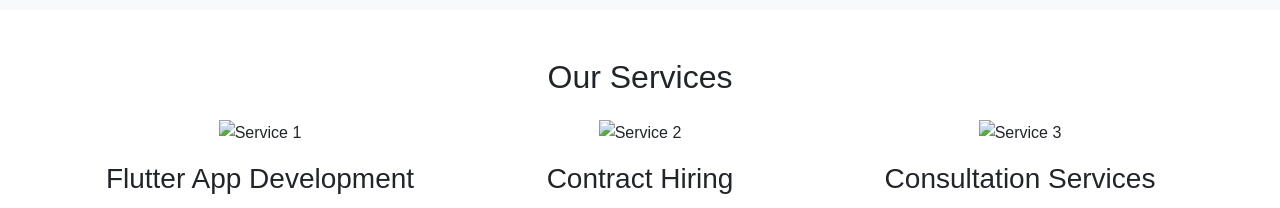
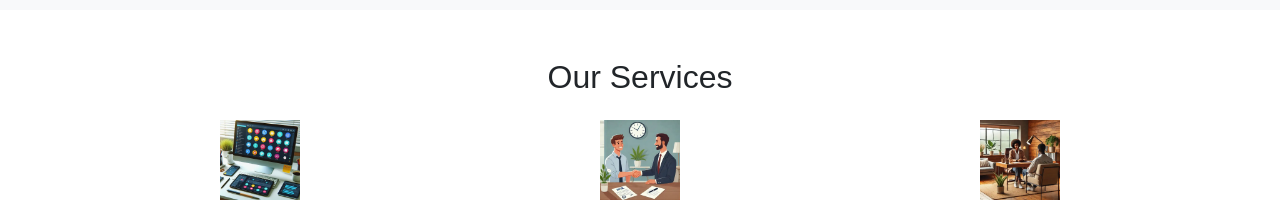
Before and after one commit to flutternation/flutternation.github.io, a plain HTML site: page index.html in a window 1280 px wide. Shown: the part 1440-1648 px from the top of the page. Drawn offline with nearby package versions, Linux system fonts and the light colour scheme; files whose address does not match are found by name.

Commit message:
fix 403 gitpage

```diff
--- a/index.html
+++ b/index.html
@@ -60,17 +60,17 @@
             <h2 data-aos="fade-up">Our Services</h2>
             <div class="row mt-4">
                 <div class="col-md-4" data-aos="flip-left">
-                    <img src="assets/images/service1.png" alt="Service 1" class="mb-3" width="80">
+                    <img src="assets/images/service1.webp" alt="Service 1" class="mb-3" width="80">
                     <h3>Flutter App Development</h3>
                     <p>Build powerful mobile apps with a single codebase for iOS and Android using Flutter.</p>
                 </div>
                 <div class="col-md-4" data-aos="flip-left" data-aos-delay="200">
-                    <img src="assets/images/service2.png" alt="Service 2" class="mb-3" width="80">
+                    <img src="assets/images/service2.webp" alt="Service 2" class="mb-3" width="80">
                     <h3>Contract Hiring</h3>
                     <p>Hire skilled Flutter developers on a contract basis for your project needs.</p>
                 </div>
                 <div class="col-md-4" data-aos="flip-left" data-aos-delay="400">
-                    <img src="assets/images/service3.png" alt="Service 3" class="mb-3" width="80">
+                    <img src="assets/images/service3.webp" alt="Service 3" class="mb-3" width="80">
                     <h3>Consultation Services</h3>
                     <p>Get expert advice on Flutter app architecture, design, and development practices.</p>
                 </div>
```
Also changed, not shown: assets/images/service1.webp (added), assets/images/service2.webp (added), assets/images/service3.webp (added), 1 other file.
